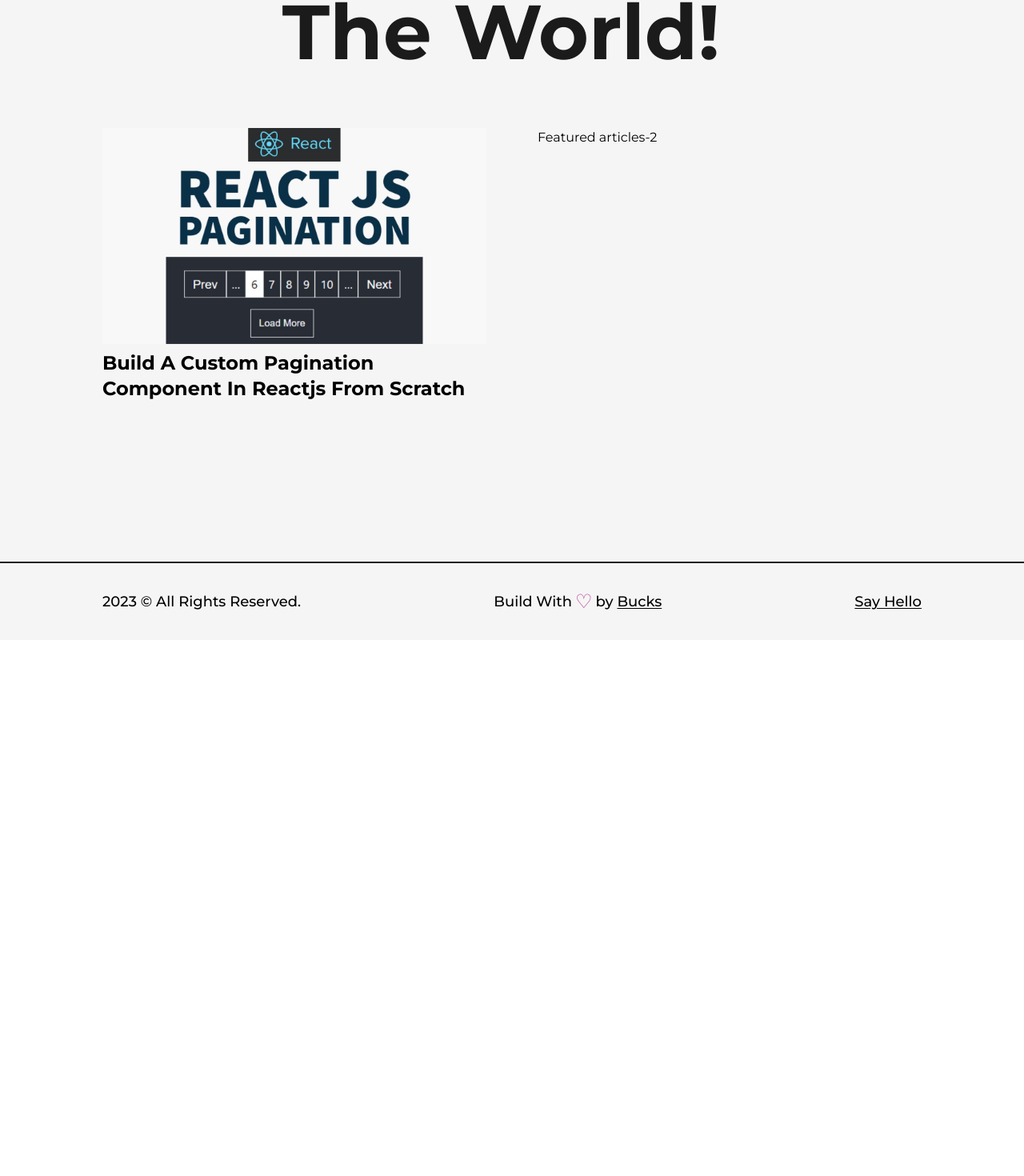
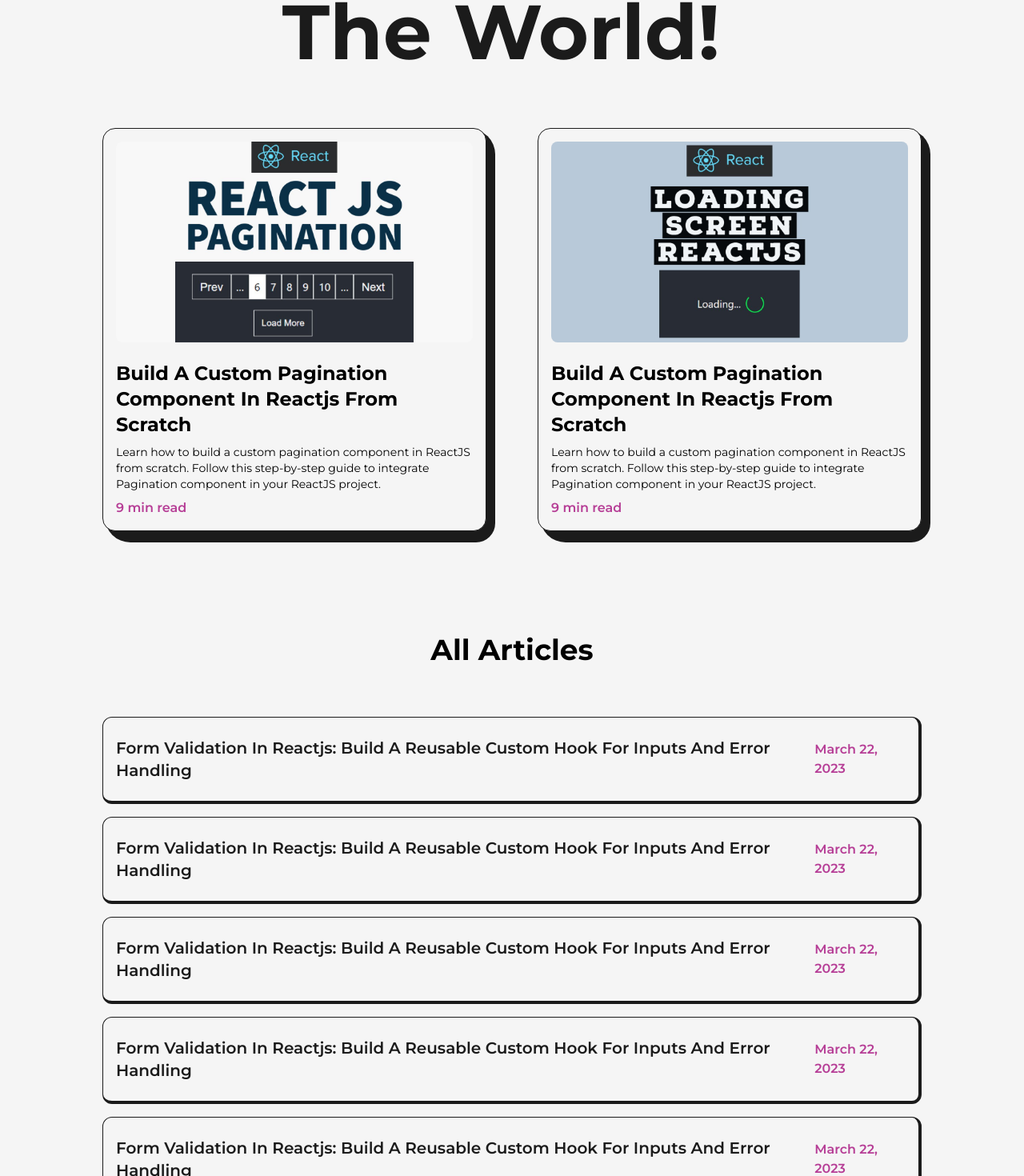
Before and after one commit to Avijit-Sarkar/Next.js-portfolio-bucks, a Next.js app: page /articles in a window 1280 px wide. Shown: the part 264-1734 px from the top of the page at 80% size. Before the commit the page ends 1064 px from the top, so only its background shows below. Built offline with nearby package versions, Linux system fonts and the light colour scheme.

Commit message:
articles done.

```diff
--- a/src/pages/articles.js
+++ b/src/pages/articles.js
@@ -3,21 +3,91 @@
 import Head from 'next/head';
 import Image from 'next/image';
 import Link from 'next/link';
-import React from 'react';
+import React, { useRef } from 'react';
 import article1 from '../../public/images/articles/pagination component in reactjs.jpg';
+import article2 from '../../public/images/articles/create loading screen in react js.jpg';
+import { motion, useMotionValue } from 'framer-motion';
+import article3 from '../../public/images/articles/create modal component in react using react portals.png';
+import article4 from '../../public/images/articles/form validation in reactjs using custom react hook.png';
+import article5 from '../../public/images/articles/pagination component in reactjs.jpg';
+
+const FramerImage = motion(Image);
+
+const MovingImg = ({ title, img, link }) => {
+  const x = useMotionValue(0);
+  const y = useMotionValue(0);
+  const imgRef = useRef(null);
+
+  function handleMouse(event) {
+    imgRef.current.style.display = 'inline-block';
+    x.set(event.pageX);
+    y.set(-10);
+  }
+
+  function handleMouseLeave(event) {
+    imgRef.current.style.display = 'none';
+    x.set(0);
+    y.set(0);
+  }
+
+  return (
+    <Link
+      href={link}
+      target="_blank"
+      onMouseMove={handleMouse}
+      onMouseLeave={handleMouseLeave}
+    >
+      <h2 className="capitalize text-xl font-semibold hover:underline">
+        {title}
+      </h2>
+      <FramerImage
+        style={{ x: x, y: y }}
+        initial={{ opacity: 0 }}
+        whileInView={{ opacity: 1, transition: { duration: 0.2 } }}
+        src={img}
+        alt={title}
+        ref={imgRef}
+        className="z-10 w-96 h-auto hidden absolute rounded-lg"
+      />
+    </Link>
+  );
+};
+
+const Article = ({ img, title, date, link }) => {
+  return (
+    <motion.li
+      className="relative w-full p-4 py-6 my-4 rounded-xl flex items-center justify-between bg-light text-dark first:mt-0 border border-solid border-dark border-r-4 border-b-4"
+      initial={{ y: 200 }}
+      whileInView={{ y: 0, transition: { duration: 0.5, ease: 'easeInOut' } }}
+      viewport={{ once: true }}
+    >
+      <MovingImg title={title} img={img} link={link} />
+      <span className="text-primary font-semibold pl-4">{date}</span>
+    </motion.li>
+  );
+};
 
 const FeaturedArticle = ({ img, title, time, summary, link }) => {
   return (
-    <li>
+    <li className="relative col-span-1 w-full p-4 bg-light border border-solid border-dark rounded-2xl">
+      <div className="absolute top-0 -right-3 -z-10 w-[102%] h-[103%] rounded-[2rem] bg-dark rounded-br-3xl" />
       <Link
         href={link}
         target="_blank"
-        className="w-full cursor-pointer overflow-hidden rounded-lg"
+        className="w-full inline-block cursor-pointer overflow-hidden rounded-lg"
       >
-        <Image src={img} alt={title} className="w-full h-auto" />
+        <FramerImage
+          src={img}
+          alt={title}
+          className="w-full h-auto"
+          whileHover={{ scale: 1.05 }}
+          transition={{ duration: 0.2 }}
+        />
       </Link>
       <Link href={link} target="_blank">
-        <h2 className="capitalize text-2xl font-bold my-2">{title}</h2>
+        <h2 className="capitalize text-2xl font-bold my-2 mt-4 hover:underline">
+          {title}
+        </h2>
       </Link>
       <p className="text-sm mb-2">{summary}</p>
       <span className="text-primary font-semibold">{time}</span>
@@ -38,13 +108,67 @@
           <ul className="grid grid-cols-2 gap-16">
             <FeaturedArticle
               title="Build A Custom Pagination Component In Reactjs From Scratch"
-              summery="Learn how to build a custom pagination component in ReactJS from scratch.
+              summary="Learn how to build a custom pagination component in ReactJS from scratch.
             Follow this step-by-step guide to integrate Pagination component in your ReactJS project."
-              read="9 min read"
+              time="9 min read"
               link="/"
               img={article1}
             />
-            <li>Featured articles-2</li>
+            <FeaturedArticle
+              title="Build A Custom Pagination Component In Reactjs From Scratch"
+              summary="Learn how to build a custom pagination component in ReactJS from scratch.
+            Follow this step-by-step guide to integrate Pagination component in your ReactJS project."
+              time="9 min read"
+              link="/"
+              img={article2}
+            />
+          </ul>
+          <h2 className="font-bold text-4xl w-full text-center my-16 mt-32">
+            All Articles
+          </h2>
+          <ul>
+            <Article
+              title="Form Validation In Reactjs: Build A Reusable Custom Hook For Inputs And Error Handling"
+              date="March 22, 2023"
+              link="/"
+              img={article3}
+            />
+            <Article
+              title="Form Validation In Reactjs: Build A Reusable Custom Hook For Inputs And Error Handling"
+              date="March 22, 2023"
+              link="/"
+              img={article4}
+            />
+            <Article
+              title="Form Validation In Reactjs: Build A Reusable Custom Hook For Inputs And Error Handling"
+              date="March 22, 2023"
+              link="/"
+              img={article5}
+            />
+            <Article
+              title="Form Validation In Reactjs: Build A Reusable Custom Hook For Inputs And Error Handling"
+              date="March 22, 2023"
+              link="/"
+              img={article3}
+            />
+            <Article
+              title="Form Validation In Reactjs: Build A Reusable Custom Hook For Inputs And Error Handling"
+              date="March 22, 2023"
+              link="/"
+              img={article3}
+            />
+            <Article
+              title="Form Validation In Reactjs: Build A Reusable Custom Hook For Inputs And Error Handling"
+              date="March 22, 2023"
+              link="/"
+              img={article3}
+            />
+            <Article
+              title="Form Validation In Reactjs: Build A Reusable Custom Hook For Inputs And Error Handling"
+              date="March 22, 2023"
+              link="/"
+              img={article3}
+            />
           </ul>
         </Layout>
       </main>
--- a/src/pages/projects.js
+++ b/src/pages/projects.js
@@ -6,6 +6,9 @@
 import Link from 'next/link';
 import React from 'react';
 import project1 from '../../public/images/projects/crypto-screener-cover-image.jpg';
+import { motion } from 'framer-motion';
+
+const FramerImage = motion(Image);
 
 const FeaturedProject = ({ type, title, summary, img, link, github }) => {
   return (
@@ -16,7 +19,13 @@
         target="_blank"
         className="w-1/2 cursor-pointer overflow-hidden rounded-lg"
       >
-        <Image src={img} alt={title} className="w-full h-auto" />
+        <FramerImage
+          src={img}
+          alt={title}
+          className="w-full h-auto"
+          whileHover={{ scale: 1.05 }}
+          transition={{ duration: 0.2 }}
+        />
       </Link>
       <div className="w-1/2 flex flex-col items-start justify-between pl-6">
         <span className="text-primary font-medium text-xl">{type}</span>
@@ -54,7 +63,13 @@
         target="_blank"
         className="w-full cursor-pointer overflow-hidden rounded-lg"
       >
-        <Image src={img} alt={title} className="w-full h-auto" />
+        <FramerImage
+          src={img}
+          alt={title}
+          className="w-full h-auto"
+          whileHover={{ scale: 1.05 }}
+          transition={{ duration: 0.2 }}
+        />
       </Link>
       <div className="w-full flex flex-col items-start justify-between mt-4">
         <span className="text-primary font-medium text-xl">{type}</span>
```
